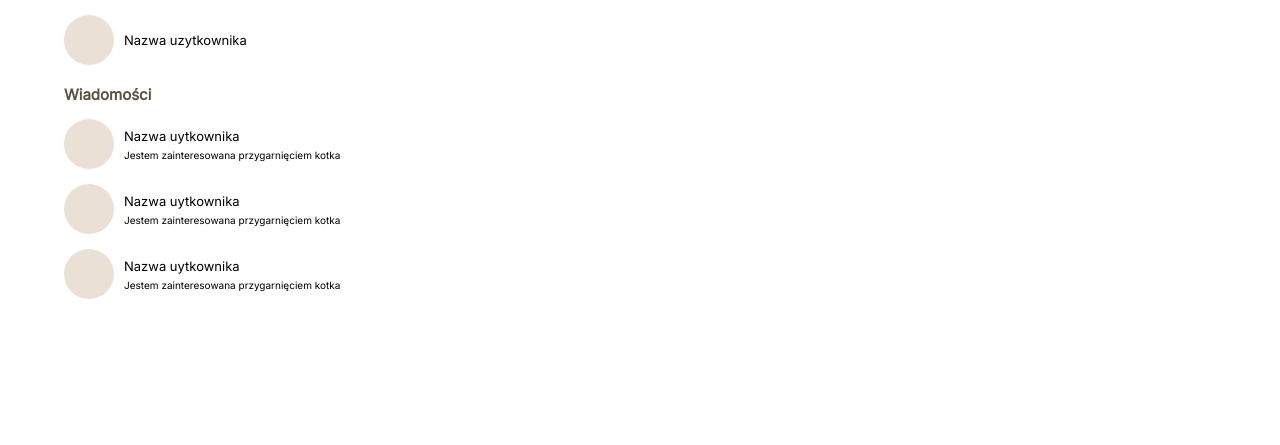
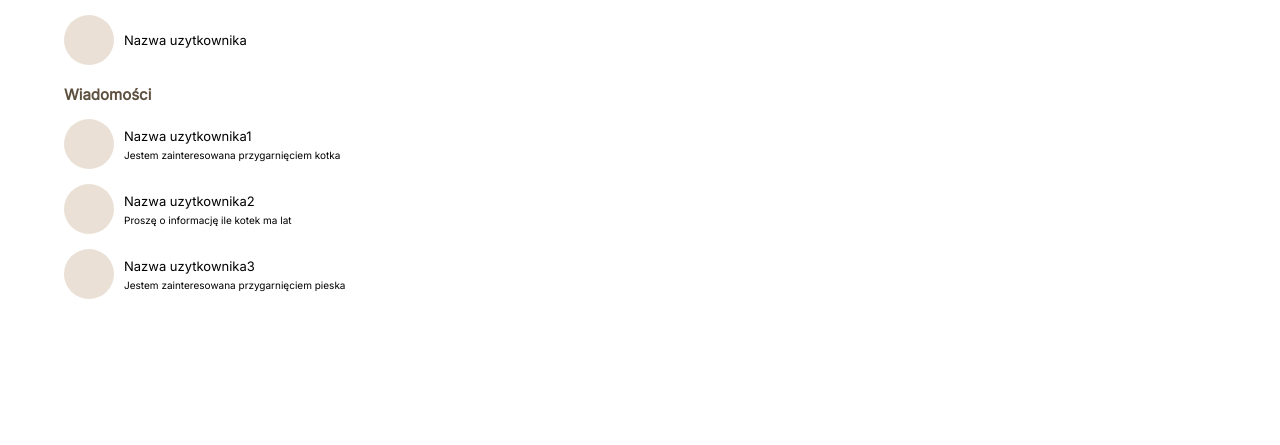
Before and after one commit to asiabielawska/PetsFinder, a React (Vite) app: page /messages in a window 1280 px wide. Shown: the top 445 px of the page. Built offline with nearby package versions, Linux system fonts and the light colour scheme.

Commit message:
Messages refactoring

```diff
--- a/src/components/HomePage/AddNewAnimalButton/AddNewAnimalButton.tsx
+++ b/src/components/HomePage/AddNewAnimalButton/AddNewAnimalButton.tsx
@@ -7,7 +7,7 @@ export const AddNewAnimalButton = () => {
     <>
       <button
         style={{ border: "none", background: "none" }}
-        onClick={() => navigate("form")}
+        onClick={() => navigate("/form")}
       >
         <AddIcon fontSize="large" />
       </button>
--- a/src/components/Messages/Messages.tsx
+++ b/src/components/Messages/Messages.tsx
@@ -7,6 +7,21 @@ import {
 import { Heading, MainContent } from "../../styled";
 import { BottomMainMenuBar } from "../HomePage/BottomMainMenuBar/BottomMainMenuBar";
 import { Content, Message, NameAndContent } from "./styled";
+
+const mockMessages = [
+  {
+    userName: "Nazwa uzytkownika1",
+    content: "Jestem zainteresowana przygarnięciem kotka",
+  },
+  {
+    userName: "Nazwa uzytkownika2",
+    content: "Proszę o informację ile kotek ma lat",
+  },
+  {
+    userName: "Nazwa uzytkownika3",
+    content: "Jestem zainteresowana przygarnięciem pieska",
+  },
+];
 
 export const Messages = () => {
   const navigate = useNavigate();
@@ -20,27 +35,15 @@ export const Messages = () => {
           </UserName>
         </PhotoAndName>
         <Heading>Wiadomości</Heading>
-        <Message>
-          <UserImage></UserImage>
-          <NameAndContent>
-            <UserName>Nazwa uytkownika</UserName>
-            <Content>Jestem zainteresowana przygarnięciem kotka</Content>
-          </NameAndContent>
-        </Message>
-        <Message>
-          <UserImage></UserImage>
-          <NameAndContent>
-            <UserName>Nazwa uytkownika</UserName>
-            <Content>Jestem zainteresowana przygarnięciem kotka</Content>
-          </NameAndContent>
-        </Message>
-        <Message>
-          <UserImage></UserImage>
-          <NameAndContent>
-            <UserName>Nazwa uytkownika</UserName>
-            <Content>Jestem zainteresowana przygarnięciem kotka</Content>
-          </NameAndContent>
-        </Message>
+        {mockMessages.map(({ userName, content }) => (
+          <Message key={userName}>
+            <UserImage></UserImage>
+            <NameAndContent>
+              <UserName>{userName}</UserName>
+              <Content>{content}</Content>
+            </NameAndContent>
+          </Message>
+        ))}
       </MainContent>
       <BottomMainMenuBar />
     </>
```
